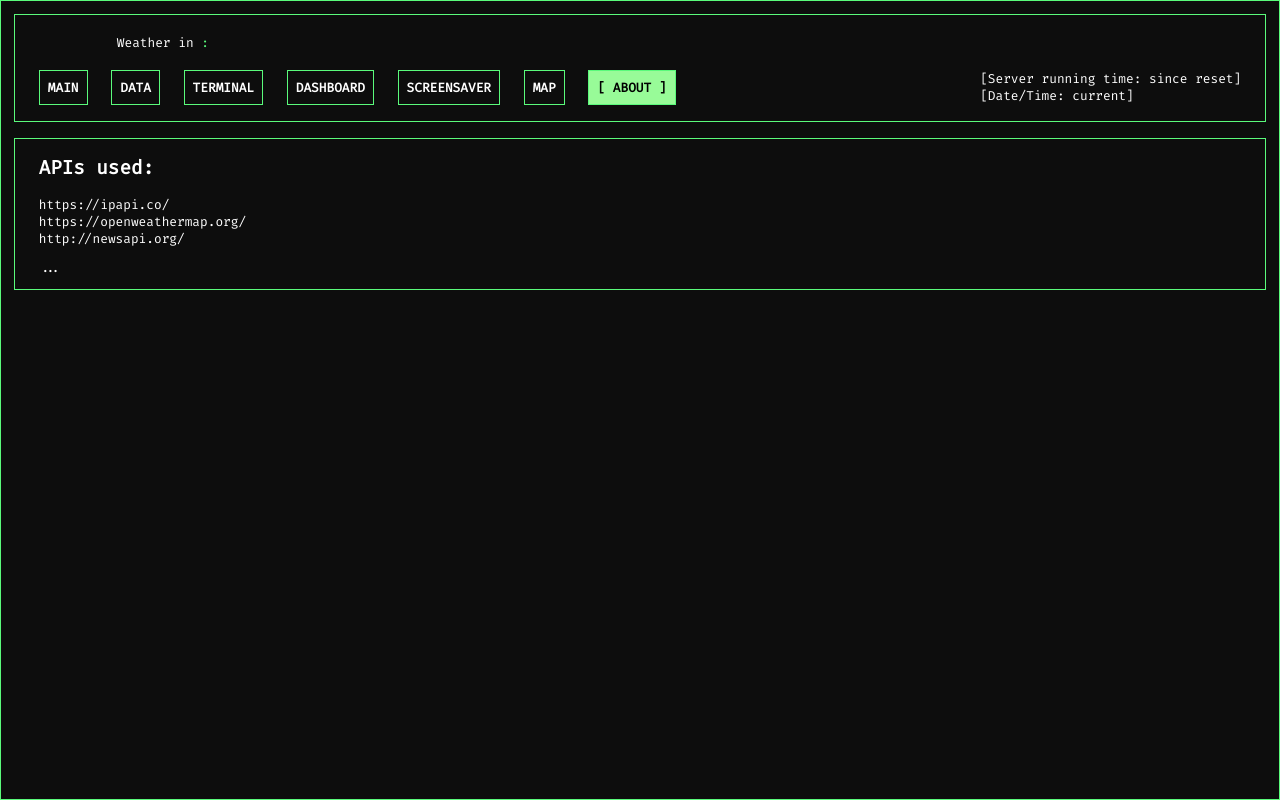
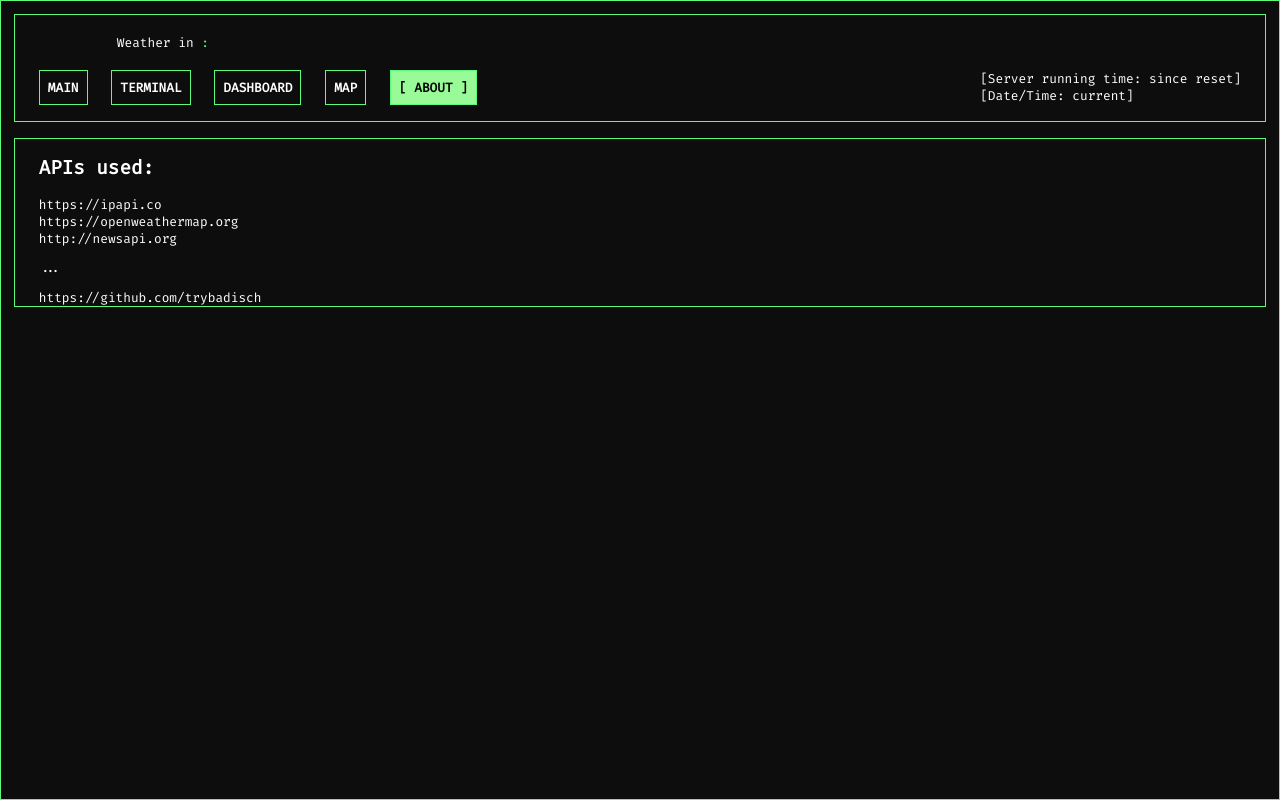
Before and after one commit to trybadisch/final-project, a Flask app: page /about in a window 1280 px wide. Run offline with Flask 2, Linux system fonts and the light colour scheme; data that the repository does not hold is empty.

Commit message:
Add format

```diff
--- a/application.py
+++ b/application.py
@@ -49,13 +49,6 @@ def index():
 
 	return render_template("index.html", ip=DATA['ip'], data=DATA['data'], weather=DATA['weather'], news=DATA['news'], time=time)
 
-@app.route("/data")
-def data():
-	get_info()
-	time = dt.datetime.now().strftime("%d/%m/%Y - %H:%M:%S")
-
-	return render_template("data.html", ip=DATA['ip'], data=DATA['data'], weather=DATA['weather'], news=DATA['news'], time=time)
-
 @app.route("/terminal")
 def terminal():
 	get_info()
--- a/static/styles.css
+++ b/static/styles.css
@@ -121,3 +121,8 @@ input {
      box-sizing: border-box;
      font-size: 0.8rem; font-family: 'Fira Code';
 }
+hr {
+     color: #5AFA7B;
+     height:0px;
+     border-width:1px;
+}
--- a/templates/about.html
+++ b/templates/about.html
@@ -7,10 +7,8 @@
 		<ul>
 			<div id="drop-links">
 				<li><a href="/">MAIN</a></li>
-				<li><a href="data">DATA</a></li>
 				<li><a href="terminal">TERMINAL</a></li>
 				<li><a href="dashboard">DASHBOARD</a></li>
-				<li><a href="screensaver">SCREENSAVER</a></li>
 				<li><a href="map">MAP</a></li>
 				<li><a onclick="dropdown()" class="active">[ ABOUT ]</a></li>
 				<div id="div-right">
@@ -25,11 +23,13 @@
      		<div id="data-flex" style="height: auto">
      			<h2>APIs used:</h2>
 
-				<p>https://ipapi.co/<br>
-				https://openweathermap.org/<br>
-				http://newsapi.org/</p>
+				<a href="https://ipapi.co">https://ipapi.co</a><br>
+				<a href="https://openweathermap.org">https://openweathermap.org</a><br>
+				<a href="http://newsapi.org">http://newsapi.org</a>
 
      			<p>...</p>
+
+				<a href="https://github.com/trybadisch">https://github.com/trybadisch</a>
      		</div>
      	</div>
      </div>
--- a/templates/dashboard.html
+++ b/templates/dashboard.html
@@ -7,10 +7,8 @@
 		<ul>
 			<div id="drop-links">
 				<li><a href="/">MAIN</a></li>
-				<li><a href="data">DATA</a></li>
 				<li><a href="terminal">TERMINAL</a></li>
 				<li><a onclick="dropdown()" class="active">[ DASHBOARD ]</a></li>
-				<li><a href="screensaver">SCREENSAVER</a></li>
 				<li><a href="map">MAP</a></li>
 				<li><a href="about">ABOUT</a></li>
 				<div id="div-right">
--- a/templates/terminal.html
+++ b/templates/terminal.html
@@ -7,10 +7,8 @@
 		<ul>
 			<div id="drop-links">
 				<li><a href="/">MAIN</a></li>
-				<li><a href="data">DATA</a></li>
 				<li><a onclick="dropdown()" class="active">[ TERMINAL ]</a></li>
 				<li><a href="dashboard">DASHBOARD</a></li>
-				<li><a href="screensaver">SCREENSAVER</a></li>
 				<li><a href="map">MAP</a></li>
 				<li><a href="about">ABOUT</a></li>
 				<div id="div-right">
```
Also changed, not shown: templates/data.html (deleted, +0 -37 lines), templates/index.html (+5 -4 lines).
